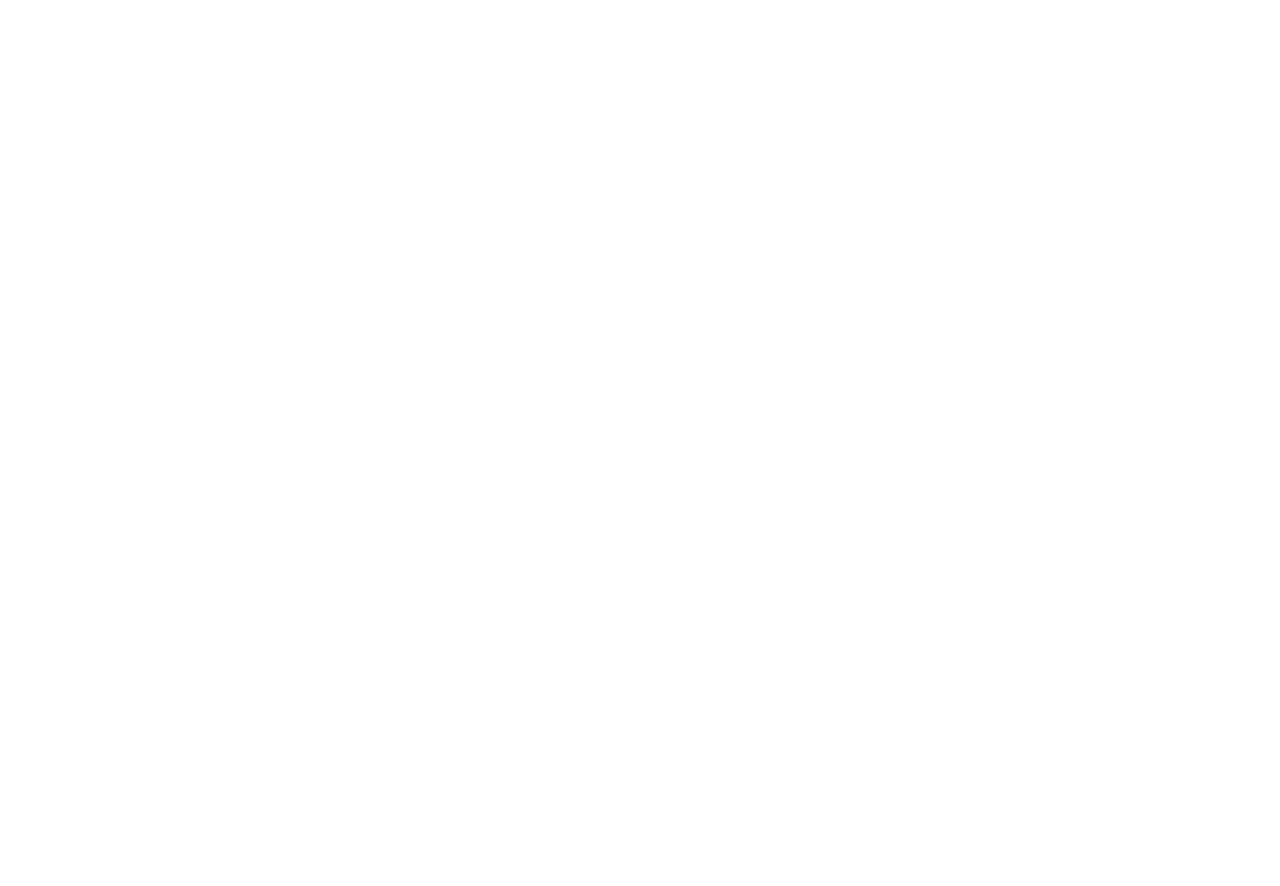
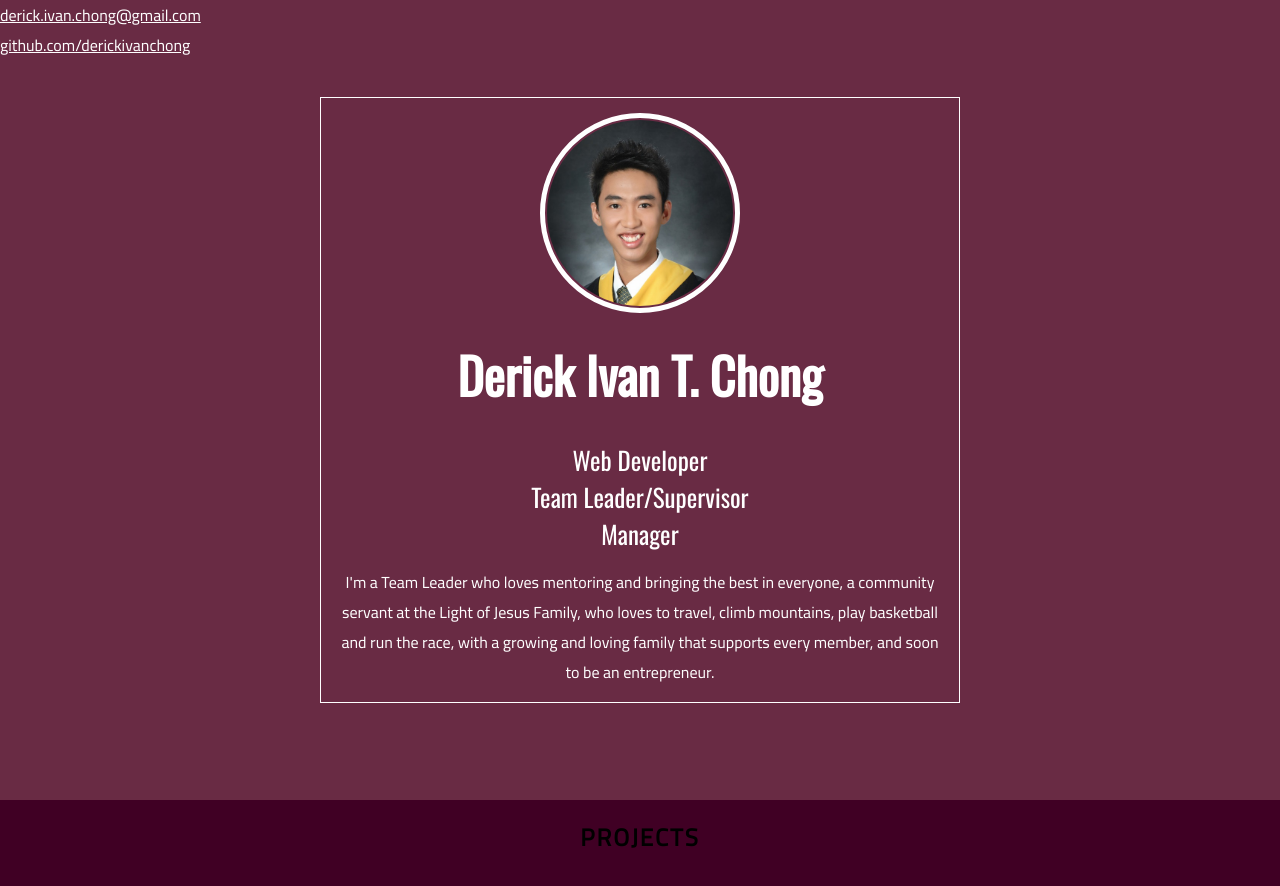
Before and after one commit to derickivanchong/mod00-00, a plain HTML site: page index.html in a window 1280 px wide. Shown: the top 886 px of the page. Before the commit the page ends 800 px from the top, so only its background shows below. Drawn offline with nearby package versions, Linux system fonts and the light colour scheme.

Commit message:
Update: Sections, Footer, Bio Centered, Imported Fonts and Icons, etc.

```diff
--- a/assets/css/style.css
+++ b/assets/css/style.css
@@ -1,3 +1,124 @@
+	/*
+	 *
+	 * CSS Reset
+	 *
+	 */
+
+	*{
+			padding: 0;
+			margin: 0;
+			box-sizing: border-box;
+	}
+
+	/*
+	 *
+	 * General Rule
+	 *
+	 */
+
+section{
+	min-height: 100vh;
+}
+
+	/*
+	 *
+	 * Sections
+	 *
+	 */
+
+section#bio{
+	background-color: #692b44;
+	position: relative;
+}
+
+section#bio,
+section#bio a {
+	color: #fff;
+}
+
+
+section#bio > div#details > img {
+	border-radius: 50%;
+	width: 200px;
+	border: 5px solid white;
+	padding: 2px;
+}
+
+section#bio > div#details > h1,
+section#bio > div#details > ul {
+		font-family: 'Oswald', sans-serif;
+		padding-top: 15px;
+		padding-bottom: 15px;
+	}
+
+section#bio > div#details > h1{
+	font-size: 50px;
+}
+
+section#bio > div#details > ul {
+	list-style: none;
+	font-size: 25px;
+}
+
+
+div#details{
+	border: 1px solid #fff;
+	width: 50%;
+	text-align: center;
+	padding: 15px;
+	position: absolute;
+	top: 50%;
+	left: 50%;
+	transform: translate(-50%, -50%);
+}
+
+
+section#projects {
+	background-color: #400024;
+}
+
+section#skillset {
+	background-color: #66023c;
+}
+
+section#contact {
+	background-color: 	#5e0c1d;
+	position: relative;
+}
+
+section#projects > h2,
+section#skillset > h2,
+section#contact > h2{
+	text-align: center;
+	padding-top: 15px;
+	padding-bottom: 15px;
+	text-transform: uppercase;
+	letter-spacing: 2px;
+}
+
+
 body {
 		/*background-color: red;*/
+		font-family: 'Cairo', sans-serif;
 }
+
+	/*
+	 *
+	 * Footer
+	 *
+	 */
+
+footer{
+	padding-top: 15px;
+	padding-bottom: 15px;
+	text-align: center;
+	background-color: #9c1c43;
+	color: lightgrey;
+	position: absolute;
+	bottom: 0;
+	width: 100%;
+}
+
+footer a {
+	color: lightgrey;
+}
--- a/index.html
+++ b/index.html
@@ -6,7 +6,14 @@
 	initial-scale=1.0">
 	<meta http-equiv="X-UA-Compatible" content="IE=Edge">
 
-	<title></title>
+
+	<title>Derick Ivan Chong  - A Web Developer Portfolio</title>
+
+	<!-- Imports Google Fonts -->
+	<link href="https://fonts.googleapis.com/css?family=Cairo|Oswald" rel="stylesheet">
+
+	<!-- Import Font Awesome -->
+	<link rel="stylesheet" href="https://use.fontawesome.com/releases/v5.0.13/css/all.css" integrity="sha384-DNOHZ68U8hZfKXOrtjWvjxusGo9WQnrNx2sqG0tfsghAvtVlRW3tvkXWZh58N9jp" crossorigin="anonymous">
 
 	<!-- Imports custom stylesheet -->
 	<link rel="stylesheet" type="text/css" href="./assets/css/style.css">
@@ -14,6 +21,61 @@
 </head>
 <body>
 
+	<main id="wrapper">
+
+
+		<section id="bio">
+			<header>
+				<p><a href="mailto:derick.ivan.chong@gmail.com">derick.ivan.chong@gmail.com</a></p>
+				<p><a href="https://github.com/derickivanchong">github.com/derickivanchong</a></p>
+			</header>
+
+			<div id='details'>
+
+				<img src="./assets/img/me.jpg">
+
+				<h1>Derick Ivan T. Chong</h1>
+
+				<ul>
+					<li>Web Developer</li>
+					<li>Team Leader/Supervisor</li>
+					<li>Manager</li>
+				</ul>
+
+				<p>
+					I'm a Team Leader who loves mentoring and bringing the best in everyone,
+					a community servant at the Light of Jesus Family,
+					who loves to travel, climb mountains, play basketball and run the race,
+					with a growing and loving family that supports every member,
+					and soon to be an entrepreneur.
+				</p>
+			</div>
+
+		</section> <!-- /#bio -->
+
+		<section id="projects">
+			<h2>Projects</h2>
+
+		</section> <!-- /#projects -->
+
+		<section id="skillset">
+			<h2>Skillset</h2>
+
+		</section> <!-- /#skillset -->
+
+		<section id="contact">
+			<h2>Contact</h2>
+
+			<footer>
+				<p><i class="fas fa-code"></i> with <i class="fas fa-heart"></i> by <a href="#">Derick Ivan T. Chong</a> &middot; Caloocan City, Philippines</p>
+			</footer>
+
+		</section> <!-- /#contact -->
+
+
+	</main> <!-- /#wrapper -->
+
+
 	<!-- Imports custom script -->
 	<script type="text/javascript" src="./assets/js/script.js"></script>
 
```
Also changed, not shown: assets/img/me.jpg (added).
